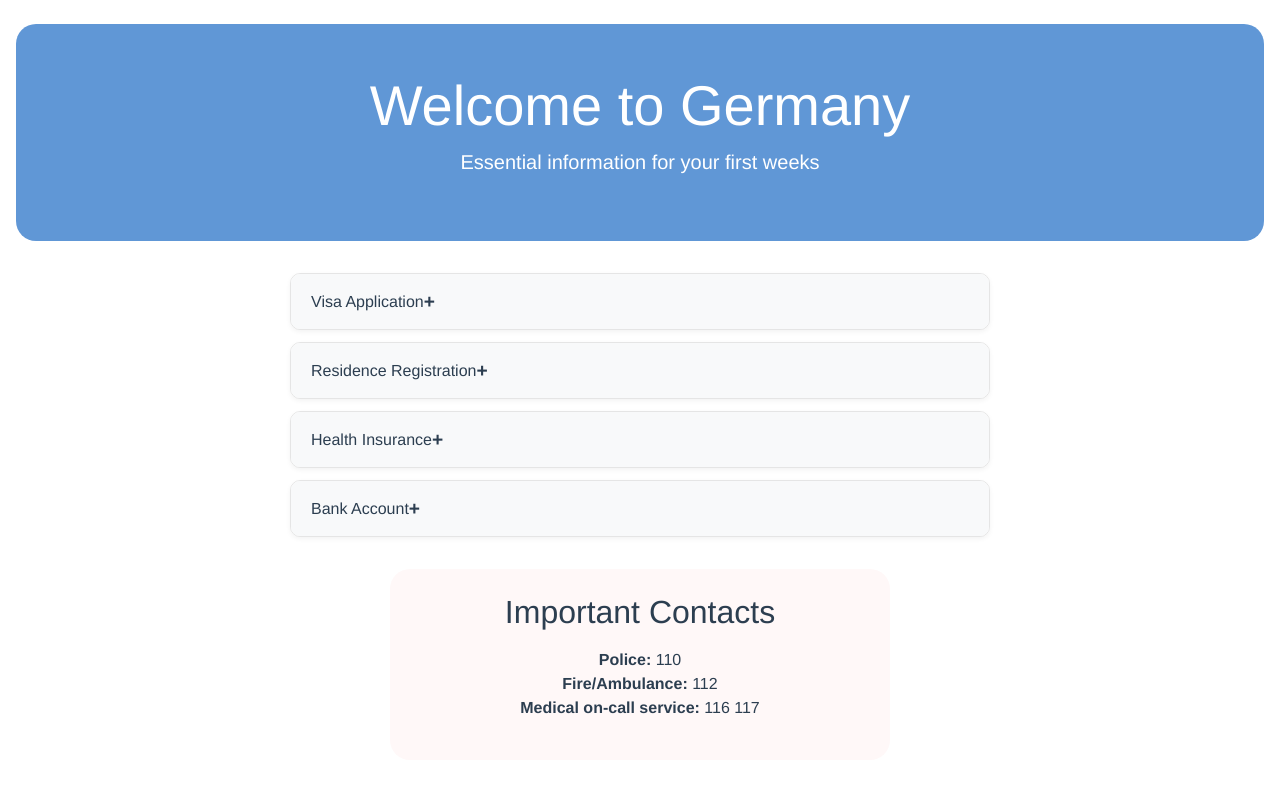
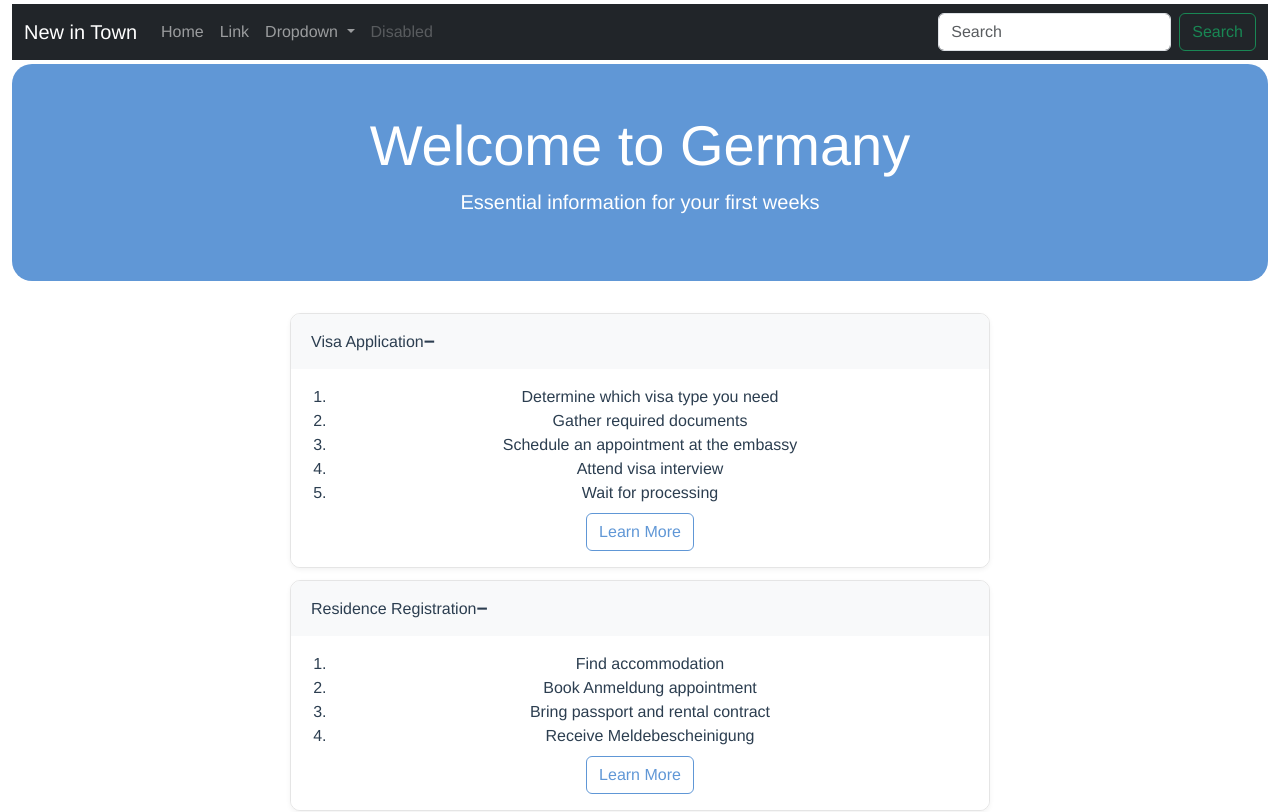
Before and after one commit to az9612/hackathon, a Vue app: page /first in a window 1280 px wide. Shown: the top 812 px of the page. Built offline with nearby package versions, Linux system fonts and the light colour scheme.

Commit message:
edited firststep page

```diff
--- a/src/FirstStep.vue
+++ b/src/FirstStep.vue
@@ -1,5 +1,6 @@
 <template>
-  <div class="container-fluid px-3 py-4">
+  <div class="container-fluid">
+    <AppNavbar />
     <!-- Hero Section -->
     <section class="hero-banner text-center py-5">
       <h1 class="display-4">Welcome to Germany</h1>
@@ -44,9 +45,13 @@
 
 <script>
 import InfoCard from './components/InfoCard.vue';
+import AppNavbar from './components/AppNavbar.vue';
 
 export default {
-  components: { InfoCard },
+  components: {
+    InfoCard,
+    AppNavbar
+    },
   data() {
     return {
       visaSteps: [
--- a/src/components/AppNavbar.vue
+++ b/src/components/AppNavbar.vue
@@ -1,5 +1,5 @@
 <template>
-<nav class="navbar navbar-expand-lg navbar-dark bg-dark">
+<nav class="navbar navbar-expand-lg navbar-dark bg-dark my-1">
   <div class="container-fluid">
     <router-link class="navbar-brand" to="/">New in Town</router-link>
     <button class="navbar-toggler" type="button" data-bs-toggle="collapse" data-bs-target="#navbarSupportedContent" aria-controls="navbarSupportedContent" aria-expanded="false" aria-label="Toggle navigation">
--- a/src/components/InfoCard.vue
+++ b/src/components/InfoCard.vue
@@ -42,7 +42,7 @@
   },
   data() {
     return {
-      isOpen: false
+      isOpen: true
     }
   }
 }
```
